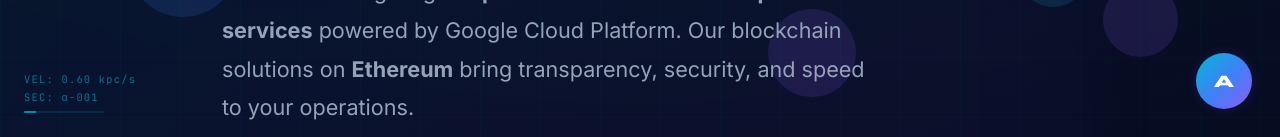
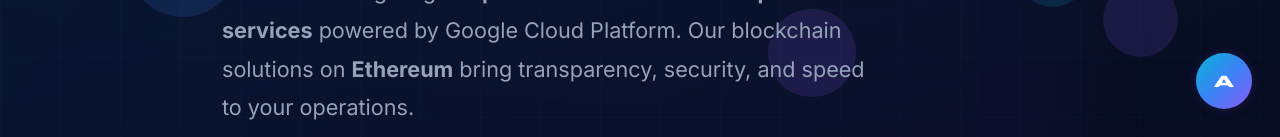
Before and after one commit to dnkefua/ndn-analytics, a React (Vite) app: page / in a window 1280 px wide. Shown: the part 663-800 px from the top of the page. Built offline with nearby package versions, Linux system fonts and the light colour scheme; no server answers; a web font is replaced by a local one.

Commit message:
Remove SpeedHUD velocity indicator and add founder image
- Remove SpeedHUD import and component from App.tsx
- Add founder photo: public/nkefua-desmond.jpg
- Cleans up unnecessary space/sci-fi HUD elements from UI

```diff
--- a/src/App.tsx
+++ b/src/App.tsx
@@ -7,7 +7,6 @@ import SkeletonLoader from './components/ui/SkeletonLoader';
 import CustomCursor from './components/layout/CustomCursor';
 import FloatingParticlesBackground from './components/background/FloatingParticlesBackground';
 import GridOverlay from './components/layout/GridOverlay';
-import SpeedHUD from './components/layout/SpeedHUD';
 import Navbar from './components/layout/Navbar';
 import Footer from './components/layout/Footer';
 import AriaFAB from './components/aria/AriaFAB';
@@ -98,7 +97,6 @@ export default function App() {
           <CustomCursor />
           <FloatingParticlesBackground />
           <GridOverlay />
-          <SpeedHUD />
           <a href="#main-content" className="skip-link">Skip to content</a>
           <Navbar />
           <main id="main-content">
```
Also changed, not shown: public/nkefua-desmond.jpg (added).
